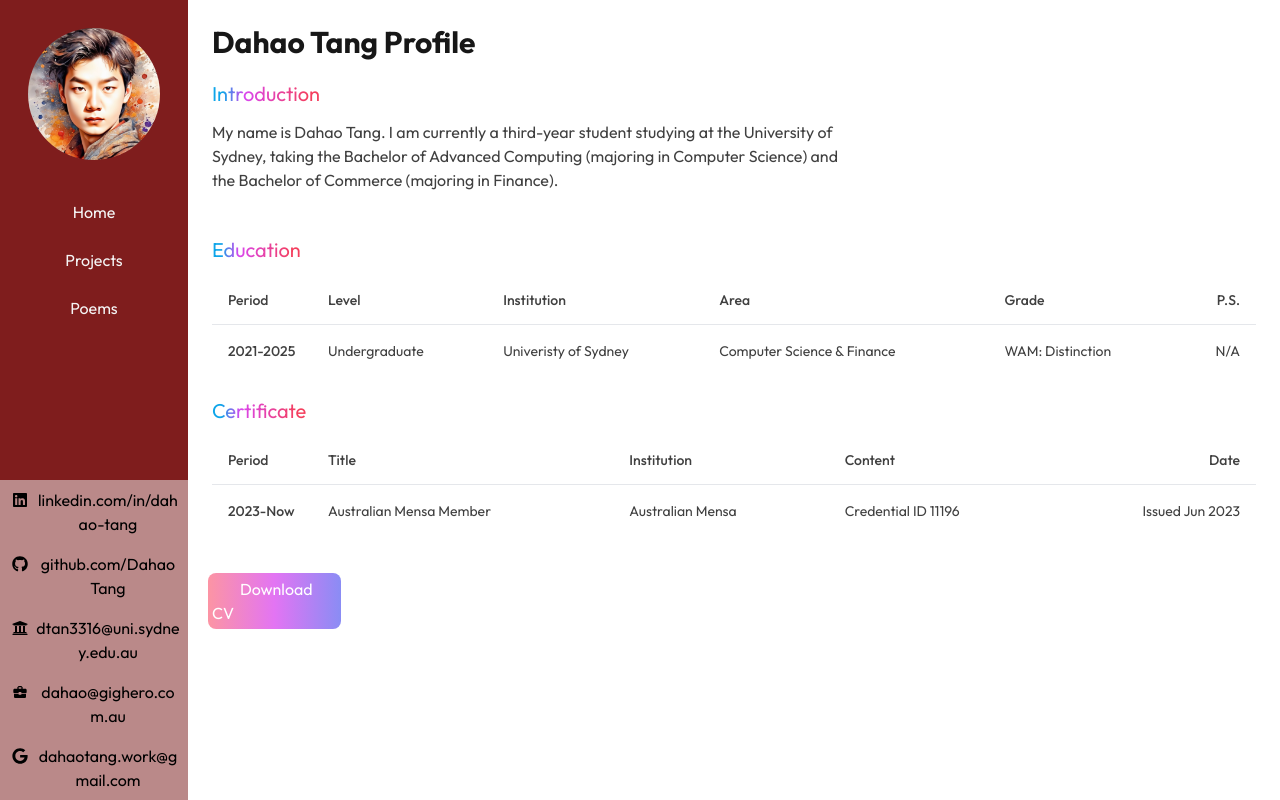
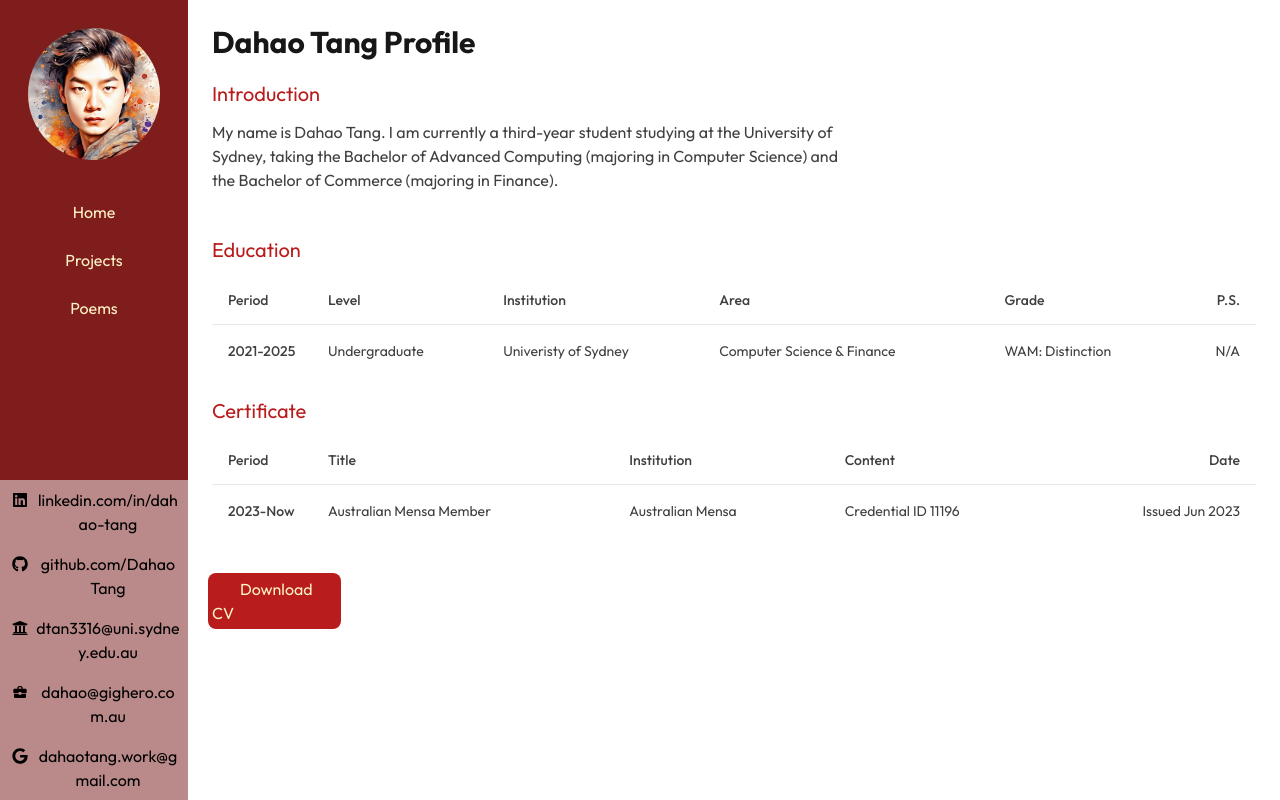
Before and after one commit to DahaoTang/DahaoTang.github.io, a Next.js app: page / in a window 1280 px wide. Built offline with nearby package versions, Linux system fonts and the light colour scheme.

Commit message:
theme updated

```diff
--- a/app/(site)/components/Heading.tsx
+++ b/app/(site)/components/Heading.tsx
@@ -7,9 +7,8 @@ interface HeadingProps {
 const Heading1 = ({ content, ...rest }: HeadingProps) => {
 	return (
 		<div>
-			<div className="pt-5 pb-3 text-xl bg-gradient-to-r from-sky-500 from-10% via-fuchsia-500 via-30% to-rose-500 to-90% inline-block text-transparent bg-clip-text">
-				{content}
-			</div>
+			{/* <div className="pt-5 pb-3 text-xl bg-gradient-to-r from-sky-500 from-10% via-fuchsia-500 via-30% to-rose-500 to-90% inline-block text-transparent bg-clip-text"> */}
+			<div className="pt-5 pb-3 text-xl text-red-700">{content}</div>
 		</div>
 	);
 };
--- a/app/(site)/components/sidebar/SidebarButton.tsx
+++ b/app/(site)/components/sidebar/SidebarButton.tsx
@@ -9,7 +9,10 @@ export default function SidebarButton({
 	...rest
 }: SidebarButtonProps) {
 	return (
-		<button {...rest} className="p-3 text-neutral-100 hover:font-bold hover:text-white">
+		<button
+			{...rest}
+			className="p-3 text-amber-100 hover:font-bold"
+		>
 			{children}
 		</button>
 	);
--- a/app/components/DownloadCV.tsx
+++ b/app/components/DownloadCV.tsx
@@ -4,9 +4,10 @@ export default function DownloadCV() {
 	return (
 		<div className="relative w-full h-full flex items-center justify-center">
 			<div className="relative">
-				<div className="absolute -inset-1 rounded-lg bg-gradient-to-r from-rose-400 via-fuchsia-500 to-indigo-500 opacity-75"></div>
+				{/* <div className="absolute -inset-1 rounded-lg bg-gradient-to-r from-rose-400 via-fuchsia-500 to-indigo-500 opacity-75"></div> */}
+				<div className="absolute -inset-1 rounded-lg bg-red-700"></div>
 				<a
-					className="relative rounded-lg px-7 py-4 text-white"
+					className="relative rounded-lg px-7 py-4 text-amber-100"
 					href="Dahao_Tang_CV.pdf"
 					download
 				>
```
